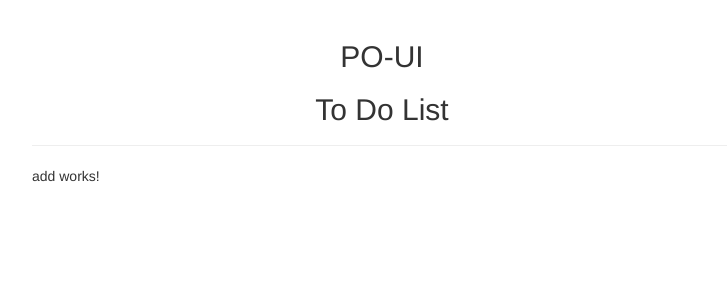
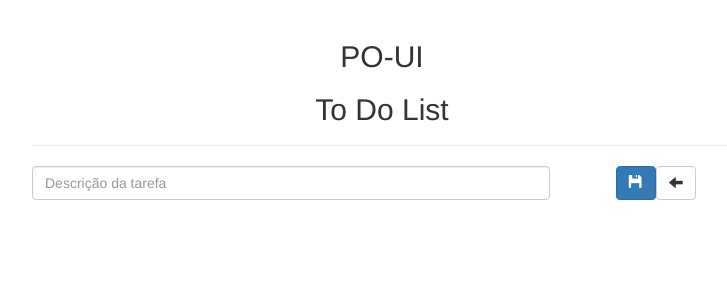
Before and after one commit to imfabiosala/poui-todolist, an Angular app: page /tasks/add in a window 1280 px wide. Shown: the top 300 px of the page, without its empty margins (258-985 px from the left). Built offline with nearby package versions, Linux system fonts and the light colour scheme.

Commit message:
[FEAT] Add. tasks form and route config.

```diff
--- a/src/app/tasks/add/add.component.html
+++ b/src/app/tasks/add/add.component.html
@@ -1 +1,15 @@
-<p>add works!</p>
+<!-- begin app. task form -->
+<form>
+    <div class="row text-center">
+        <div class="col-xs-9">
+            <div class="form-group">
+                <input type="text" class="form-control" id="taskName" name="taskName" placeholder="Descrição da tarefa">
+            </div>
+        </div>
+        <div class="col-xs-3">
+            <a class="btn btn-primary btn-space"><span class="glyphicon glyphicon-floppy-disk" aria-hidden="true"></span></a>
+            <a class="btn btn-default btn-space"><span class="glyphicon glyphicon-arrow-left" aria-hidden="true"></span></a>
+        </div>
+    </div>
+</form>
+<!-- end app. task form -->
--- a/src/app/tasks/list/list.component.html
+++ b/src/app/tasks/list/list.component.html
@@ -1,5 +1,3 @@
-<!-- begin app. table tasks -->
-<div>
 	<table class="table table-hover">
 		<tbody>
 			<tr>
@@ -19,5 +17,3 @@
 			</tr>
 		</tbody>
 	</table>
-</div>
-<!-- end app. table tasks -->
```
